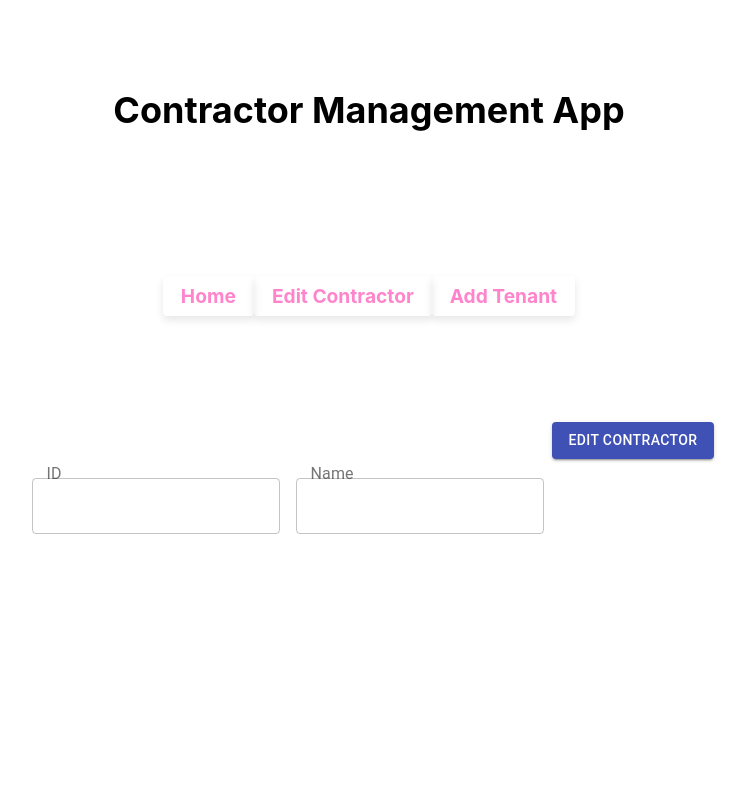
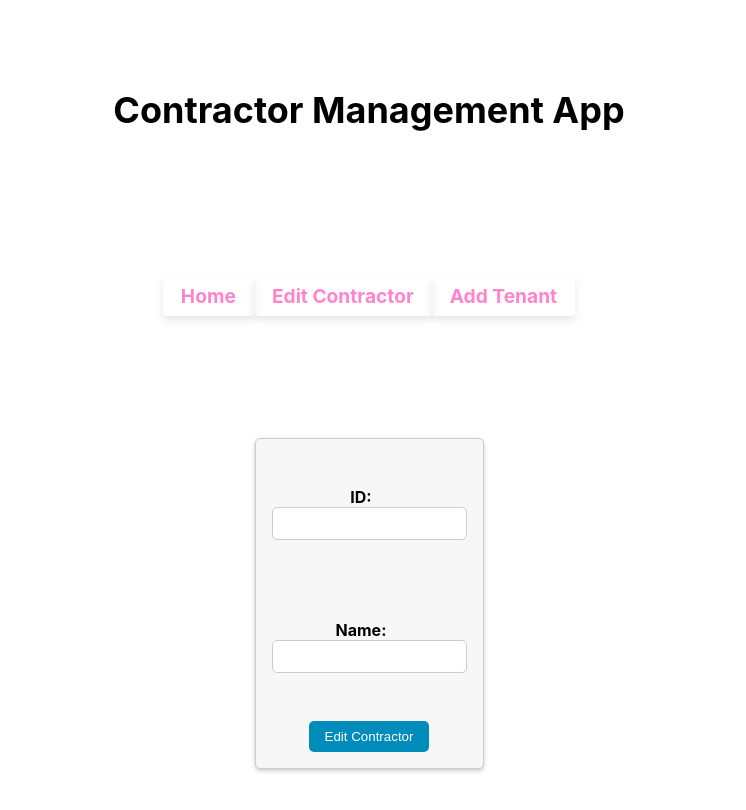
Before and after one commit to huzaifaTripleM/TaskReactjs, a React (Create React App) app: page /contractors/add in a window 1280 px wide. Shown: the top 810 px of the page, without its empty margins (271-1017 px from the left). Built offline with nearby package versions, Linux system fonts and the light colour scheme.

Commit message:
Complete

```diff
--- a/src/components/Contractor/ContractorFrom.js
+++ b/src/components/Contractor/ContractorFrom.js
@@ -1,31 +1,11 @@
 import React from 'react';
 import { useDispatch } from 'react-redux';
-import { addContractor, updateContractor } from '../../redux/actions/contractorActions';
+import { addContractor , updateContractor } from '../../redux/actions/contractorActions';
 import TenantSelect from '../Tenant/TenantSelect';
-import { useForm } from 'react-hook-form';
-import { makeStyles } from '@material-ui/core/styles';
-import {
-  TextField,
-  Button,
-  FormControl,
-  InputLabel,
-  Select,
-  MenuItem,
-  FormHelperText,
-} from '@material-ui/core';
-
-const useStyles = makeStyles((theme) => ({
-  formControl: {
-    margin: theme.spacing(1),
-    minWidth: 120,
-  },
-  selectEmpty: {
-    marginTop: theme.spacing(2),
-  },
-}));
+import {useForm} from 'react-hook-form';
+import "../../Styles/contractorForm.css";
 
 const ContractorForm = ({ tenantId }) => {
-  const classes = useStyles();
   const dispatch = useDispatch();
   const { register, handleSubmit, reset } = useForm();
 
@@ -33,35 +13,23 @@ const ContractorForm = ({ tenantId }) => {
     const newContractor = {
       name: data.name,
     };
-    dispatch(updateContractor(data.id, newContractor));
+    dispatch(updateContractor(data.id , newContractor));
     reset();
   };
 
   return (
     <form onSubmit={handleSubmit(onSubmit)}>
-      <FormControl className={classes.formControl}>
-        <TextField
-          id="id"
-          label="ID"
-          variant="outlined"
-          margin="normal"
-          {...register('id', { required: true })}
-        />
-      </FormControl>
+       <div>
+        <label>ID:</label>
+        <input type="text" {...register('ID', { required: true })} />
+      </div>
+      <div>
+        <label>Name:</label>
+        <input type="text" {...register('name', { required: true })} />
+      </div>
 
-      <FormControl className={classes.formControl}>
-        <TextField
-          id="name"
-          label="Name"
-          variant="outlined"
-          margin="normal"
-          {...register('name', { required: true })}
-        />
-      </FormControl>
-
-      <Button type="submit" variant="contained" color="primary">
-        Edit Contractor
-      </Button>
+      {/* <TenantSelect onChange={handleTenantChange} /> */}
+      <button type="submit">Edit Contractor</button>
     </form>
   );
 };
--- a/src/components/Contractor/ContractorList.js
+++ b/src/components/Contractor/ContractorList.js
@@ -19,7 +19,8 @@ const ContractorList = ({ tenantId }) => {
       <div className="contractor-list">
         {contractors.map((contractor) => (
           <li key={contractor.id} className="contractor-item">
-            {contractor.name}
+         <div>  ID : {contractor.id} </div>
+          <div>Name : {contractor.name}</div>
           </li>
         ))}
       </div>
```
